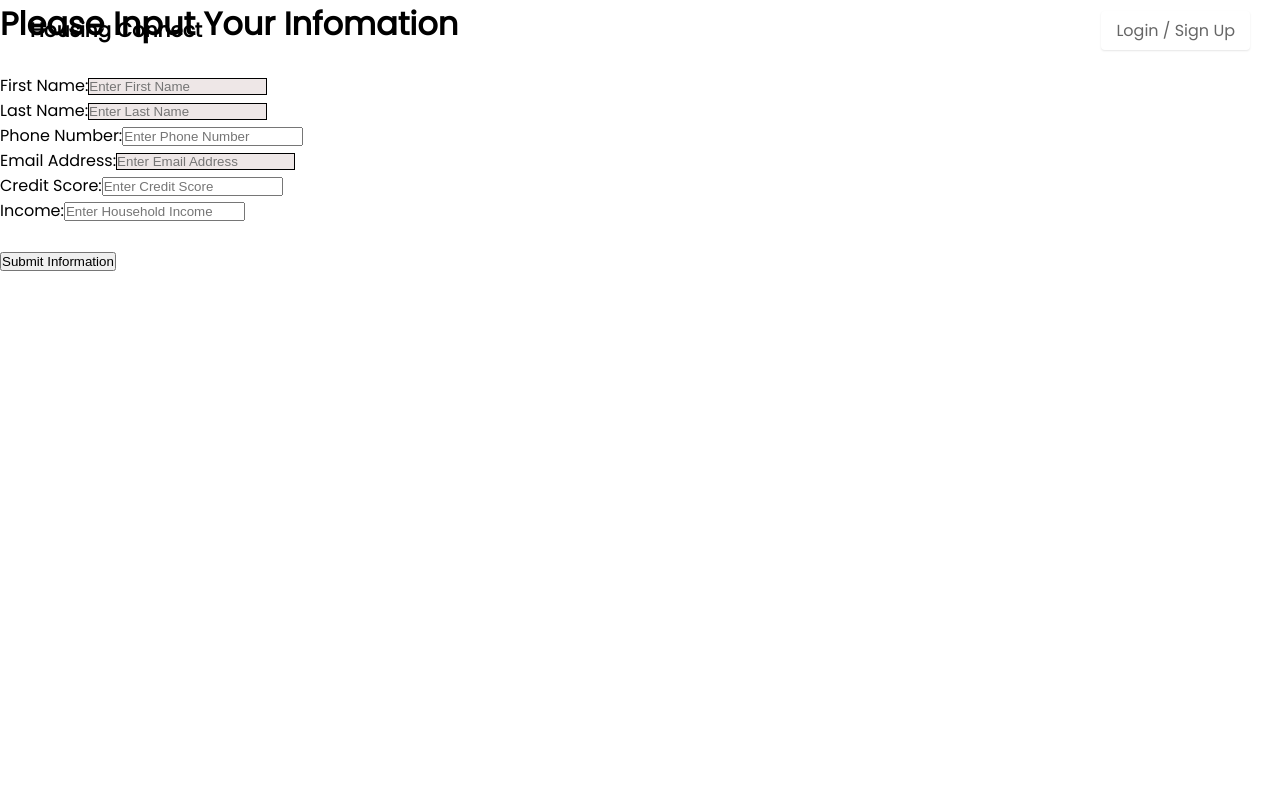
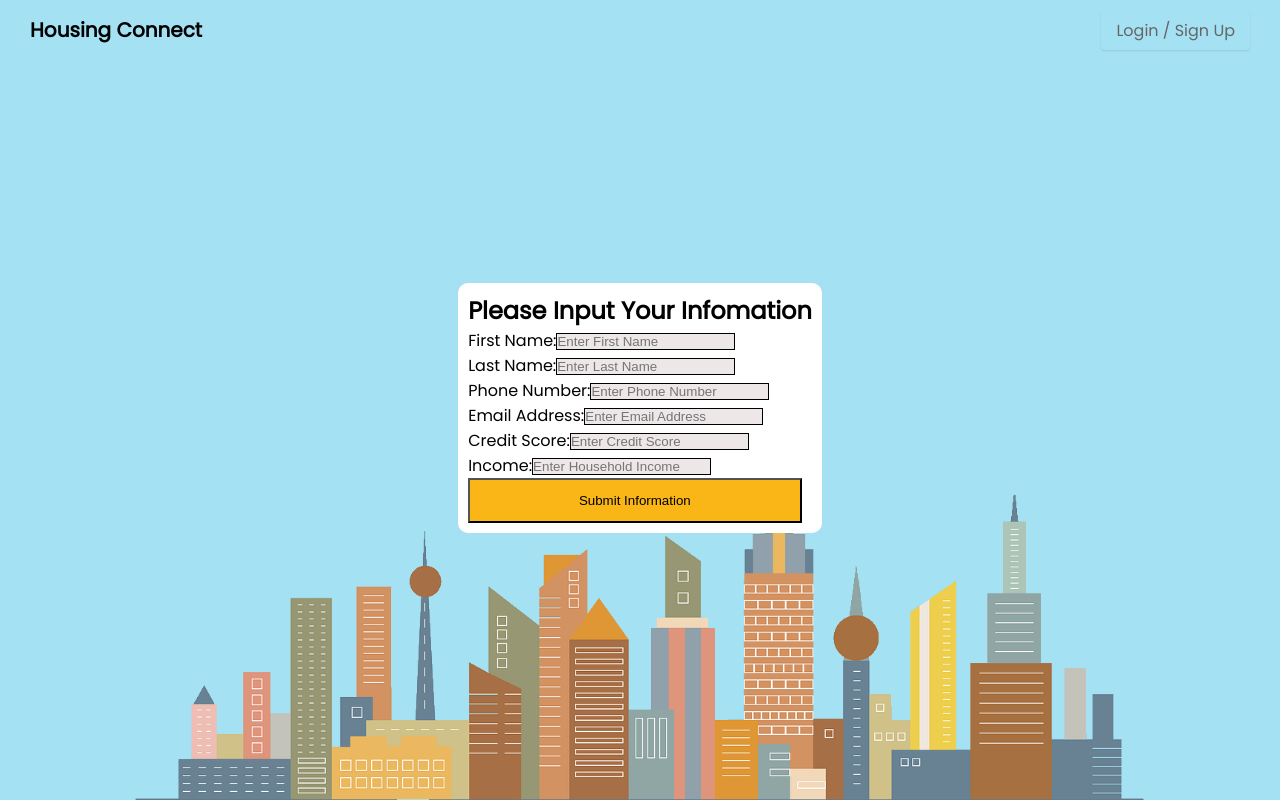
Before and after one commit to seanyap/housing-connect, a React (Create React App) app in the folder client/: page /tenant-info in a window 1280 px wide. Built offline with nearby package versions, Linux system fonts and the light colour scheme; what google-maps-react would draw is missing.

Commit message:
fix messy structure and styling code in tenantinfo

```diff
--- a/client/src/pages/TenantInfoPage.js
+++ b/client/src/pages/TenantInfoPage.js
@@ -1,23 +1,23 @@
-import React from 'react';
-import NavBar from '../components/NavBar';
-import { Redirect } from 'react-router';
+import React from "react";
+import NavBar from "../components/NavBar";
+import { Redirect } from "react-router";
 // import axios from 'axios';
 
-import '../styles/newlist.css';
+import "../styles/tenantinfo.css";
 class TenantInfoPage extends React.Component {
   constructor(props) {
     super(props);
     this.state = {
       error: false,
       success: false,
-      firstName: '',
-      lastName: '',
-      phoneNumber: '',
-      email: '',
-      creditScore: '',
-      income: '',
+      firstName: "",
+      lastName: "",
+      phoneNumber: "",
+      email: "",
+      creditScore: "",
+      income: "",
       listings: [
-        new URLSearchParams(this.props.location.search).get('listingID'),
+        new URLSearchParams(this.props.location.search).get("listingID"),
       ],
     };
 
@@ -27,7 +27,7 @@ class TenantInfoPage extends React.Component {
 
   handleInputChange(event) {
     const target = event.target;
-    const value = target.type === 'checkbox' ? target.checked : target.value;
+    const value = target.type === "checkbox" ? target.checked : target.value;
     const name = target.name;
 
     this.setState({
@@ -39,9 +39,9 @@ class TenantInfoPage extends React.Component {
     event.preventDefault();
     fetch(`${process.env.REACT_APP_API_ROUTE}/api/tenantsinfo`, {
       // fetch('/api/listings', {
-      method: 'POST',
+      method: "POST",
       headers: {
-        'Content-Type': 'application/json',
+        "Content-Type": "application/json",
       },
       body: JSON.stringify(this.state),
     })
@@ -51,7 +51,7 @@ class TenantInfoPage extends React.Component {
           return res.json();
         }
 
-        throw new Error('Content validation');
+        throw new Error("Content validation");
       })
       .then((post) => {
         this.setState({
@@ -69,12 +69,12 @@ class TenantInfoPage extends React.Component {
     // console.log(
     //   new URLSearchParams(this.props.location.search).get('listingID')
     // );
-    if (this.state.success) return <Redirect to='/tenant-dash' />;
+    if (this.state.success) return <Redirect to="/tenant-dash" />;
 
     let errorMessage = null;
     if (this.state.error) {
       errorMessage = (
-        <div className='alert alert-danger'>
+        <div className="alert alert-danger">
           There was an error saving this post.
         </div>
       );
@@ -83,76 +83,70 @@ class TenantInfoPage extends React.Component {
     return (
       <div>
         <NavBar isLoggedIn={false} whiteBg={false} />
-        <div className='body'>
-          <div className='tenant-body'>
-            <h1>Please Input Your Infomation</h1>
-            <br />
-            <div className='contact'>
-              {/* <h2>Contact Information</h2> */}
-
-              <form
-                className='tenant-info'
-                onSubmit={this.handleSubmit}
-                // action="http://localhost:3001/"
-                // method="post"
-              >
-                <label htmlFor='firstName'>First Name:</label>
-
+        <div id="tenant-info-container">
+          <form className="tenant-info" onSubmit={this.handleSubmit}>
+            <h2>Please Input Your Infomation</h2>
+            <div id="tenant-input-block">
+              <label htmlFor="firstName">First Name:</label>
               <input
-                  type='text'
-                  placeholder='Enter First Name'
-                  name='firstName'
+                type="text"
+                placeholder="Enter First Name"
+                name="firstName"
                 value={this.state.firstName}
                 onChange={this.handleInputChange}
               />
-                <br />
-                <label htmlFor='lastName'>Last Name:</label>
-
+            </div>
+            <div id="tenant-input-block">
+              <label htmlFor="lastName">Last Name:</label>
               <input
-                  type='text'
-                  placeholder='Enter Last Name'
-                  name='lastName'
+                type="text"
+                placeholder="Enter Last Name"
+                name="lastName"
                 value={this.state.lastName}
                 onChange={this.handleInputChange}
               />
-                <br />
-                <label htmlFor='phoneNumber'>Phone Number:</label>
+            </div>
+            <div id="tenant-input-block">
+              <label htmlFor="phoneNumber">Phone Number:</label>
               <input
-                  type='number'
-                  placeholder='Enter Phone Number'
-                  name='phoneNumber'
+                type="number"
+                placeholder="Enter Phone Number"
+                name="phoneNumber"
                 value={this.state.phoneNumber}
                 onChange={this.handleInputChange}
               />
-                <br />
-                <label htmlFor='email'>Email Address:</label>
+            </div>
+            <div id="tenant-input-block">
+              <label htmlFor="email">Email Address:</label>
               <input
-                  type='email'
-                  placeholder='Enter Email Address'
-                  name='email'
+                type="email"
+                placeholder="Enter Email Address"
+                name="email"
                 value={this.state.email}
                 onChange={this.handleInputChange}
               />
-
-                <br />
-                <label htmlFor='creditScore'>Credit Score:</label>
+            </div>
+            <div id="tenant-input-block">
+              <label htmlFor="creditScore">Credit Score:</label>
               <input
-                  type='number'
-                  placeholder='Enter Credit Score'
-                  name='creditScore'
+                type="number"
+                placeholder="Enter Credit Score"
+                name="creditScore"
                 value={this.state.creditScore}
                 onChange={this.handleInputChange}
               />
-                <br />
-                <label htmlFor='income'>Income:</label>
+            </div>
+            <div id="tenant-input-block">
+              <label htmlFor="income">Income:</label>
               <input
-                  type='number'
-                  placeholder='Enter Household Income'
-                  name='income'
+                type="number"
+                placeholder="Enter Household Income"
+                name="income"
                 value={this.state.income}
                 onChange={this.handleInputChange}
               />
-                <br />
+            </div>
+
             {/* <label htmlFor='employment'>Proof of Employment:</label> */}
             {/* <input
                   type='file'
@@ -172,11 +166,9 @@ class TenantInfoPage extends React.Component {
                   value={this.state.id}
                   onChange={this.handleInputChange}
                 /> */}
-                <br />
-                <input type='submit' value='Submit Information' />
+
+            <input type="submit" value="Submit Information" />
           </form>
-            </div>
-          </div>
         </div>
       </div>
     );
--- a/client/src/styles/tenantinfo.css
+++ b/client/src/styles/tenantinfo.css
@@ -1,40 +1,40 @@
-.body {
+#tenant-info-container {
+  background: url("../images/bg.png") no-repeat;
+  background-position: bottom center;
+  background-size: cover;
+  height: 100vh;
   display: flex;
-  justify-content: center;
   flex-direction: column;
   align-items: center;
-  background: url('../images/bg.png') no-repeat;
-  background-position: bottom center;
-  background-size: cover;
-  position: absolute;
-  top: 0;
-  left: 0;
-  height: 100%;
-  width: 100%;
-  z-index: -1;
+  justify-content: center;
 }
-input[type='number'] {
+
+.tenant-info {
+  background-color: white;
+  margin-top: 15px;
+  border-radius: 10px;
+  padding: 10px;
+}
+
+#tenant-input-block {
+}
+
+input[type="number"] {
   border: 1px solid black;
   background-color: rgb(238, 231, 231);
 }
-.tenant-body {
-  margin-top: 15px;
-  background-color: white;
-  border-radius: 10px;
-  padding: 10px;
-}
-input[type='submit'] {
+input[type="submit"] {
   background-color: #f9b616;
   width: 97%;
   height: 45px;
 }
-input[type='file']::file-selector-button {
+input[type="file"]::file-selector-button {
   background-color: #f9b616;
   border: 0;
   border-radius: 5px;
   padding: 7px;
 }
-input[type='file']::file-selector-button:hover,
-input[type='submit']:hover {
+input[type="file"]::file-selector-button:hover,
+input[type="submit"]:hover {
   background-color: #fcbd29;
 }
```
Lines whose indentation alone changed are shown as unchanged.
